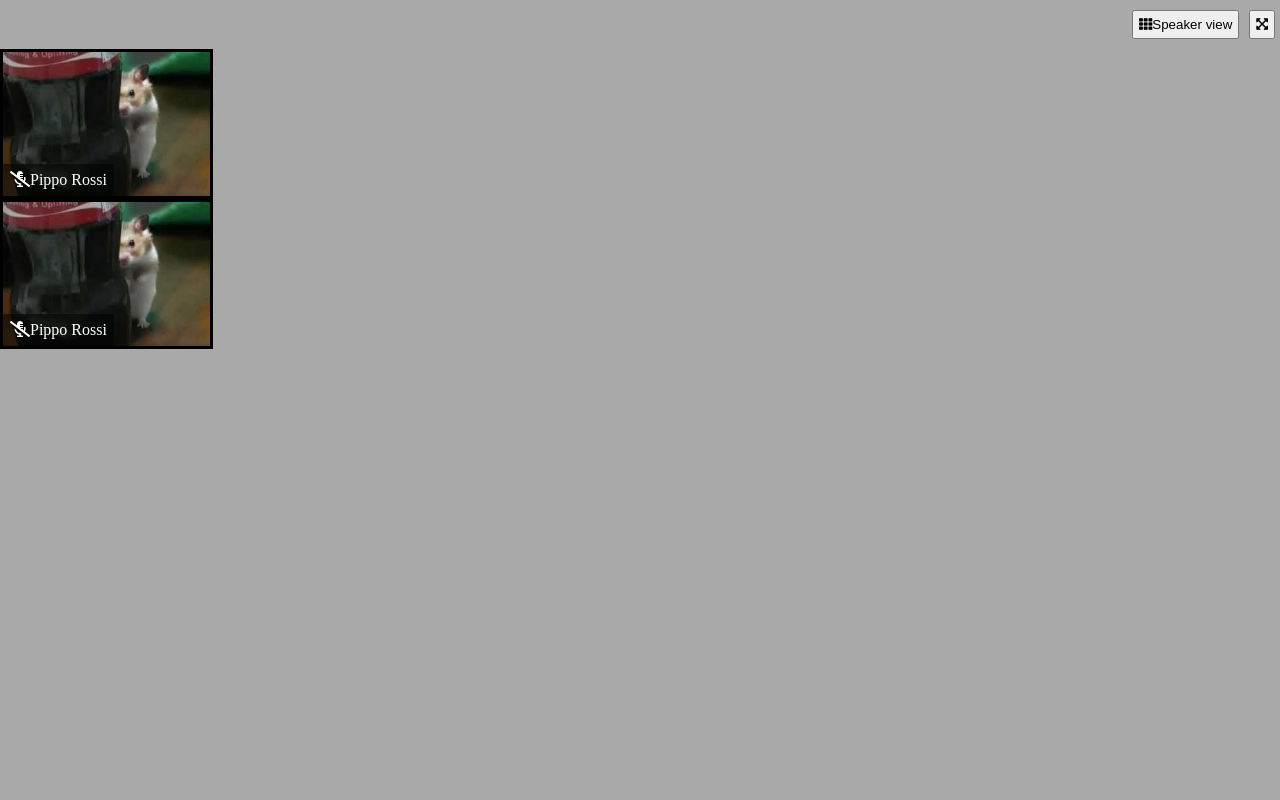
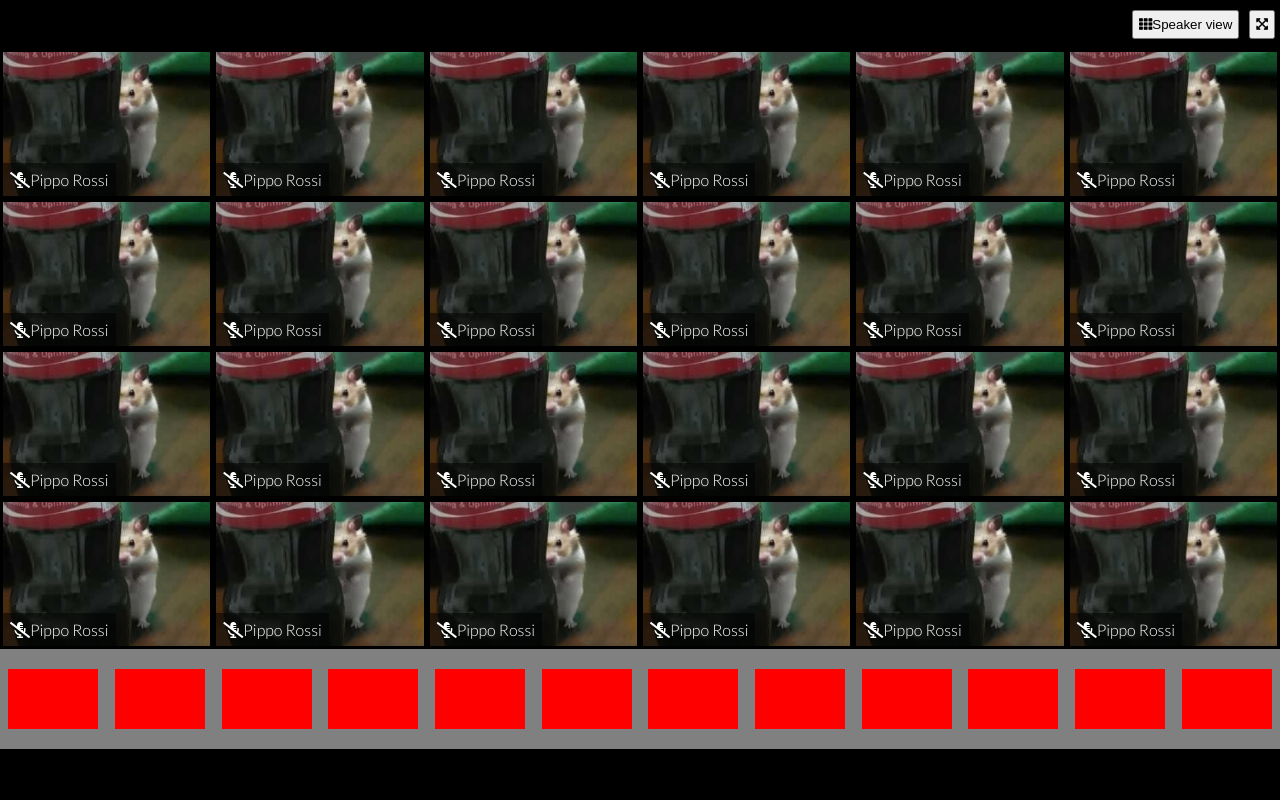
Before and after one commit to FrancescoCoclite/html-css-zoom, a plain HTML site: page index.html in a window 1280 px wide. Drawn offline with Linux system fonts and the light colour scheme.

Commit message:
inizio footer

```diff
--- a/css/style.css
+++ b/css/style.css
@@ -4,8 +4,9 @@
     box-sizing: border-box;
 }
 body{
-    background-color: darkgray;
+    background-color: black;
     color: white;
+    font-family: 'Lato', sans-serif;
 }
 header{
     display: flex;
@@ -18,18 +19,22 @@ header button{
 .gallery{
     display: flex;
     flex-wrap: wrap;
-    flex-direction: row;
+    justify-content: center;
+    overflow: auto;
+    height: 600px;
 }
 .utente{
     height: 150px;
     width: calc(100% / 6);
     border: 3px solid black;
     position: relative;
+
 }
 .utente img{
     height: 100%;
     width: 100%;
     object-fit: cover;
+
 
 }
 .utente span{
@@ -39,3 +44,15 @@ header button{
     left: 0;
     padding: 7px;
 }
+.foot{
+    display: flex;
+    height: 100px;
+    background-color: gray;
+    justify-content: space-around;
+}
+.foot div{
+    margin-top: 20px;
+    background-color: red;
+    height: 60px;
+    width: 90px;
+}
--- a/index.html
+++ b/index.html
@@ -7,6 +7,8 @@
     <title>Boolean Zoom</title>
     <link rel="stylesheet" href="css/style.css">
     <link rel="stylesheet" href="https://cdnjs.cloudflare.com/ajax/libs/font-awesome/5.15.3/css/all.min.css">
+    <link rel="preconnect" href="https://fonts.gstatic.com">
+    <link href="https://fonts.googleapis.com/css2?family=Lato:wght@300&display=swap" rel="stylesheet">
 </head>
 <body>
     <header>
@@ -26,20 +28,125 @@
                 <img src="img/criceto.jpg" alt="criceto">
                 <span><i class="fas fa-microphone-alt-slash"></i>Pippo Rossi</span>
             </div>
-        </div>
-        <div class="gallery">
+            <div class="utente">
+                <img src="img/criceto.jpg" alt="criceto">
+                <span><i class="fas fa-microphone-alt-slash"></i>Pippo Rossi</span>
+            </div>
+            <div class="utente">
+                <img src="img/criceto.jpg" alt="criceto">
+                <span><i class="fas fa-microphone-alt-slash"></i>Pippo Rossi</span>
+            </div>
+            <div class="utente">
+                <img src="img/criceto.jpg" alt="criceto">
+                <span><i class="fas fa-microphone-alt-slash"></i>Pippo Rossi</span>
+            </div>
+            <div class="utente">
+                <img src="img/criceto.jpg" alt="criceto">
+                <span><i class="fas fa-microphone-alt-slash"></i>Pippo Rossi</span>
+            </div>
+            <div class="utente">
+                <img src="img/criceto.jpg" alt="criceto">
+                <span><i class="fas fa-microphone-alt-slash"></i>Pippo Rossi</span>
+            </div>
+            <div class="utente">
+                <img src="img/criceto.jpg" alt="criceto">
+                <span><i class="fas fa-microphone-alt-slash"></i>Pippo Rossi</span>
+            </div>
+            <div class="utente">
+                <img src="img/criceto.jpg" alt="criceto">
+                <span><i class="fas fa-microphone-alt-slash"></i>Pippo Rossi</span>
+            </div>
+            <div class="utente">
+                <img src="img/criceto.jpg" alt="criceto">
+                <span><i class="fas fa-microphone-alt-slash"></i>Pippo Rossi</span>
+            </div>
+            <div class="utente">
+                <img src="img/criceto.jpg" alt="criceto">
+                <span><i class="fas fa-microphone-alt-slash"></i>Pippo Rossi</span>
+            </div>
+            <div class="utente">
+                <img src="img/criceto.jpg" alt="criceto">
+                <span><i class="fas fa-microphone-alt-slash"></i>Pippo Rossi</span>
+            </div>
+            <div class="utente">
+                <img src="img/criceto.jpg" alt="criceto">
+                <span><i class="fas fa-microphone-alt-slash"></i>Pippo Rossi</span>
+            </div>
+            <div class="utente">
+                <img src="img/criceto.jpg" alt="criceto">
+                <span><i class="fas fa-microphone-alt-slash"></i>Pippo Rossi</span>
+            </div>
+            <div class="utente">
+                <img src="img/criceto.jpg" alt="criceto">
+                <span><i class="fas fa-microphone-alt-slash"></i>Pippo Rossi</span>
+            </div>
+            <div class="utente">
+                <img src="img/criceto.jpg" alt="criceto">
+                <span><i class="fas fa-microphone-alt-slash"></i>Pippo Rossi</span>
+            </div>
+            <div class="utente">
+                <img src="img/criceto.jpg" alt="criceto">
+                <span><i class="fas fa-microphone-alt-slash"></i>Pippo Rossi</span>
+            </div>
+            <div class="utente">
+                <img src="img/criceto.jpg" alt="criceto">
+                <span><i class="fas fa-microphone-alt-slash"></i>Pippo Rossi</span>
+            </div>
+            <div class="utente">
+                <img src="img/criceto.jpg" alt="criceto">
+                <span><i class="fas fa-microphone-alt-slash"></i>Pippo Rossi</span>
+            </div>
+            <div class="utente">
+                <img src="img/criceto.jpg" alt="criceto">
+                <span><i class="fas fa-microphone-alt-slash"></i>Pippo Rossi</span>
+            </div>
+            <div class="utente">
+                <img src="img/criceto.jpg" alt="criceto">
+                <span><i class="fas fa-microphone-alt-slash"></i>Pippo Rossi</span>
+            </div>
+            <div class="utente">
+                <img src="img/criceto.jpg" alt="criceto">
+                <span><i class="fas fa-microphone-alt-slash"></i>Pippo Rossi</span>
+            </div>
+            <div class="utente">
+                <img src="img/criceto.jpg" alt="criceto">
+                <span><i class="fas fa-microphone-alt-slash"></i>Pippo Rossi</span>
+            </div>
+            <div class="utente">
+                <img src="img/criceto.jpg" alt="criceto">
+                <span><i class="fas fa-microphone-alt-slash"></i>Pippo Rossi</span>
+            </div>
+            <div class="utente">
+                <img src="img/criceto.jpg" alt="criceto">
+                <span><i class="fas fa-microphone-alt-slash"></i>Pippo Rossi</span>
+            </div>
+            <div class="utente">
+                <img src="img/criceto.jpg" alt="criceto">
+                <span><i class="fas fa-microphone-alt-slash"></i>Pippo Rossi</span>
+            </div>
             <div class="utente">
                 <img src="img/criceto.jpg" alt="criceto">
                 <span><i class="fas fa-microphone-alt-slash"></i>Pippo Rossi</span>
             </div>
         </div>
-
-
     </main>
 
 
     <footer>
-
+         <div class="foot">
+            <div></div>
+            <div></div>
+            <div></div>
+            <div></div>
+            <div></div>
+            <div></div>
+            <div></div>
+            <div></div>
+            <div></div>
+            <div></div>
+            <div></div>
+            <div></div>
+         </div>
     </footer>
 </body>
 </html>
```
